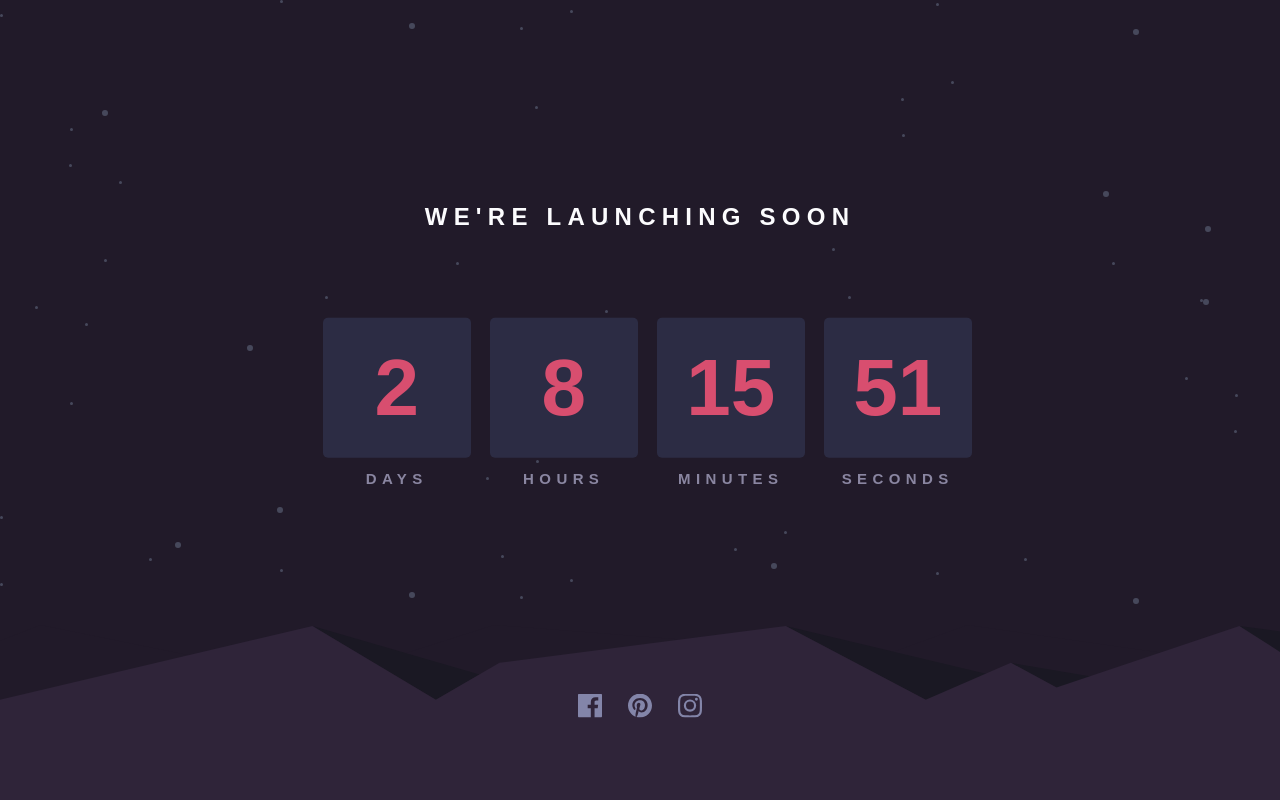
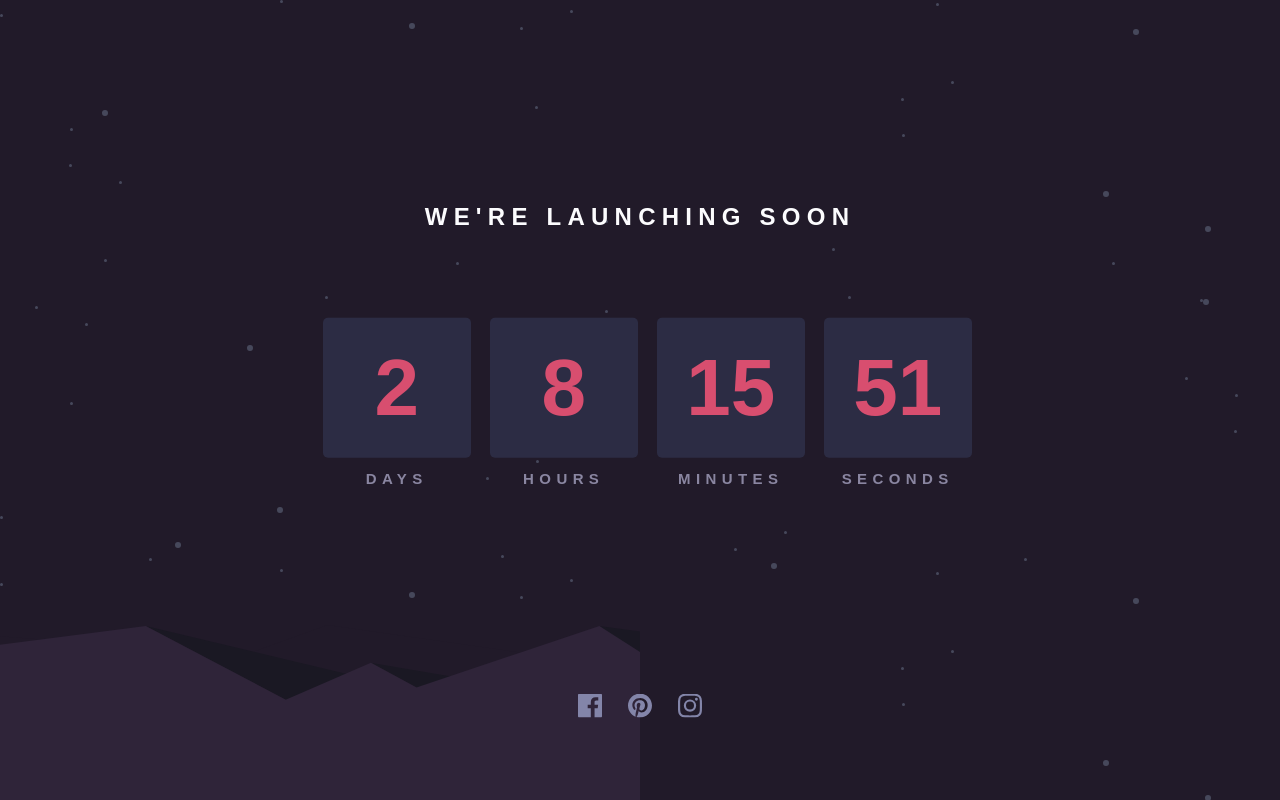
Before and after one commit to Dirtsam/countdown-timer, a plain HTML site: page index.html in a window 1280 px wide. Drawn offline with Linux system fonts and the light colour scheme.

Commit message:
Update style.css

```diff
--- a/style.css
+++ b/style.css
@@ -20,6 +20,7 @@ body {
   font-family: var(--ff);
   font-weight: var(--fw-bold);
   background-color: #211a29;
+  overflow:hidden;
 }
 
 h1,
@@ -39,7 +40,8 @@ h3 {
   max-width: 1440px;
   margin: auto;
   background-image: url("./images/bg-stars.svg");
-  height: 100vh;
+  min-height: 100vh;
+  overflow:hidden;
 }
 
 .container {
@@ -152,6 +154,13 @@ h3 {
     letter-spacing: 0.36em;
     width: 148px;
   }
+
+  .hill {
+    position: absolute;
+    bottom: 0;
+    left: -50%;
+    transform: translate(-50%, 0);
+  }
 }
 
 .links {
@@ -170,6 +179,7 @@ h3 {
     bottom: 5%;
     transform: translateY(-50%, -5%);
   }
+
   .hill {
     position: absolute;
     bottom: 0;
```
